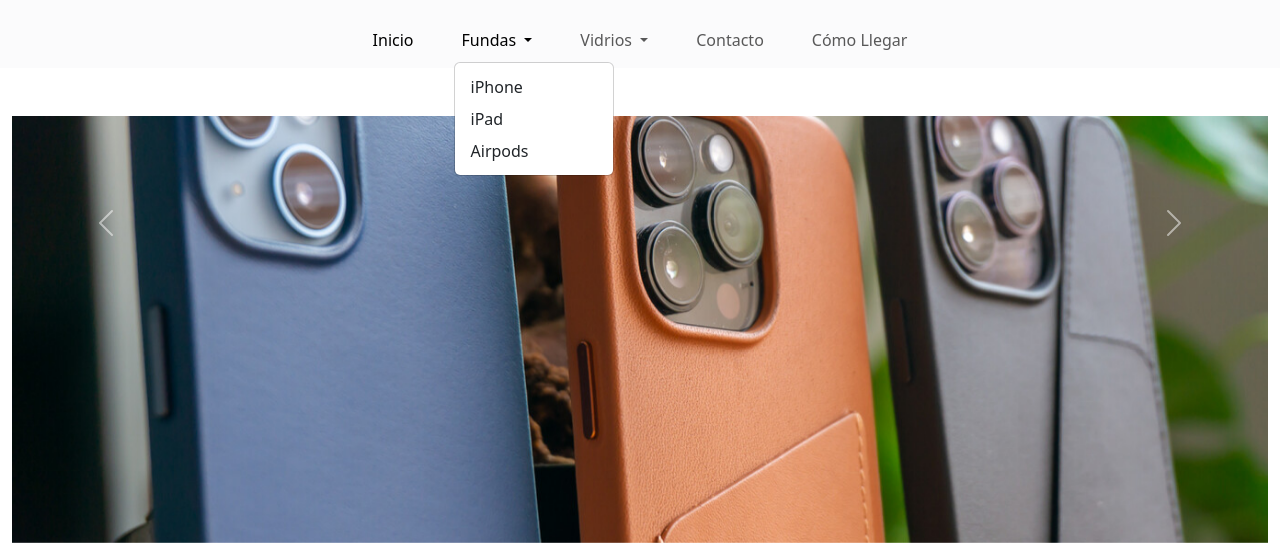
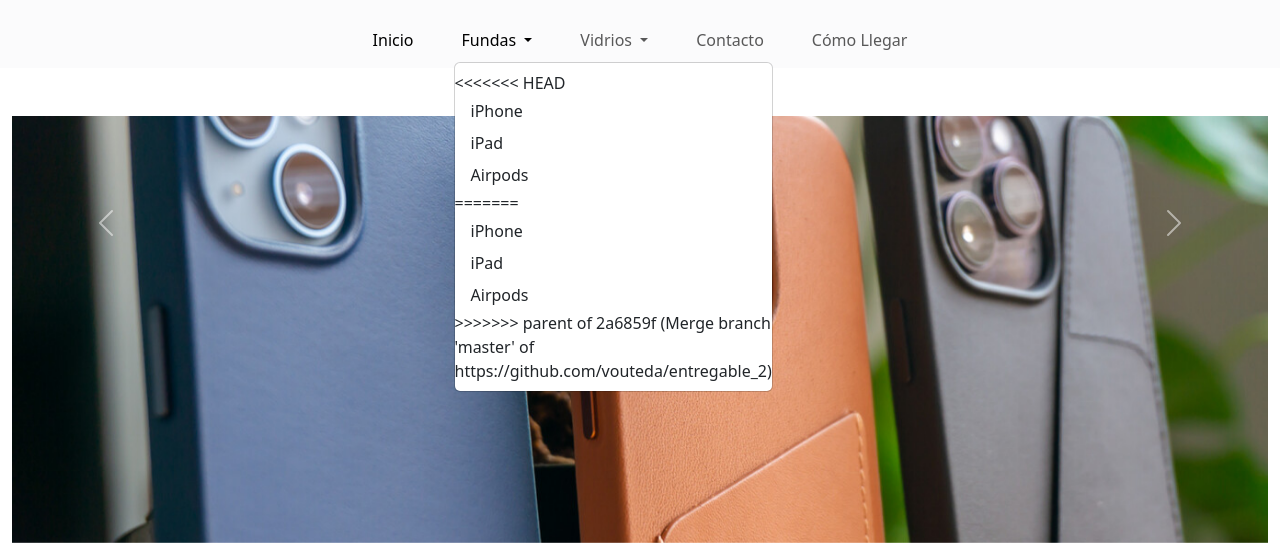
Before and after one commit to vouteda/entregable_2, a plain HTML site: page index.html in a window 1280 px wide. Both pictures are taken after a click on the button "Fundas". Shown: the part 70-623 px from the top of the page. Drawn offline with nearby package versions, Linux system fonts and the light colour scheme.

Commit message:
Guardar cambios locales en index.html

```diff
--- a/index.html
+++ b/index.html
@@ -1,7 +1,6 @@
 <!DOCTYPE html>
 <html lang="en">
 <head>
-    <base href="/entregable_2/">
     <meta charset="UTF-8">
     <meta name="viewport" content="width=device-width, initial-scale=1.0">
     <title>📱 MR. FUNDA STORE</title>
@@ -41,9 +40,15 @@
                             Fundas
                         </a>
                         <ul class="dropdown-menu">
+<<<<<<< HEAD
                             <li><a class="dropdown-item" href="pages/iphone_funda.html">iPhone</a></li>
                             <li><a class="dropdown-item" href="pages/ipad_funda.html">iPad</a></li>
                             <li><a class="dropdown-item" href="pages/airpods_funda.html">Airpods</a></li>
+=======
+                            <li><a class="dropdown-item" href="/pages/iphone_funda.html">iPhone</a></li>
+                            <li><a class="dropdown-item" href="/pages/ipad_funda.html">iPad</a></li>
+                            <li><a class="dropdown-item" href="/pages/airpods_funda.html">Airpods</a></li>
+>>>>>>> parent of 2a6859f (Merge branch 'master' of https://github.com/vouteda/entregable_2)
                         </ul>
                     </li>
                     <li class="nav-item dropdown mx-3">
@@ -51,8 +56,13 @@
                             Vidrios
                         </a>
                         <ul class="dropdown-menu">
+<<<<<<< HEAD
                             <li><a class="dropdown-item" href="pages/ipad_vidrio.html">iPad</a></li>
                             <li><a class="dropdown-item" href="pages/iphone_vidrio.html">iPhone</a></li>
+=======
+                            <li><a class="dropdown-item" href="/pages/ipad_vidrio.html">iPad</a></li>
+                            <li><a class="dropdown-item" href="/pages/iphone_vidrio.html">iPhone</a></li>
+>>>>>>> parent of 2a6859f (Merge branch 'master' of https://github.com/vouteda/entregable_2)
                         </ul>
                     </li>
                     <li class="nav-item mx-3">
```
